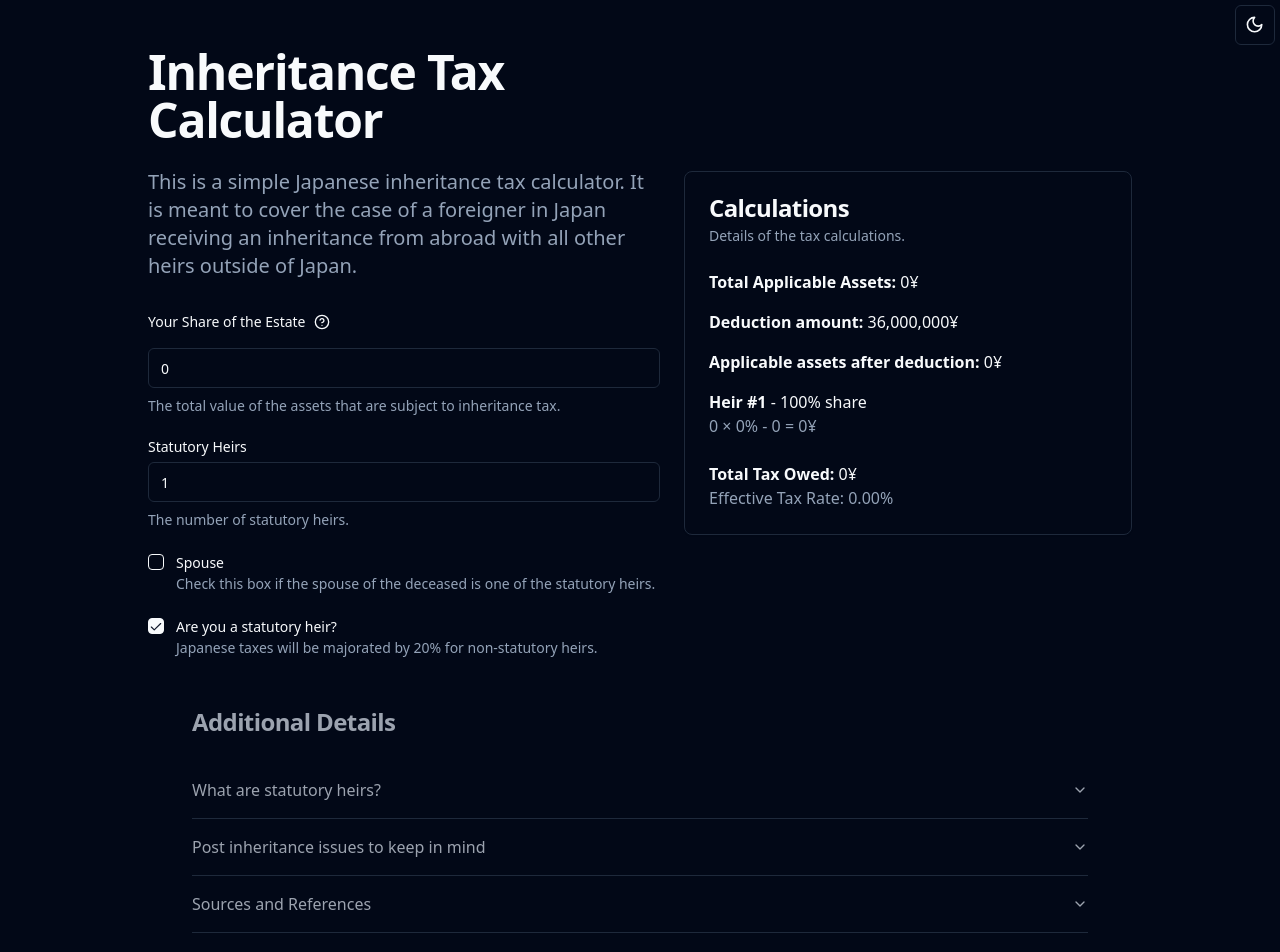
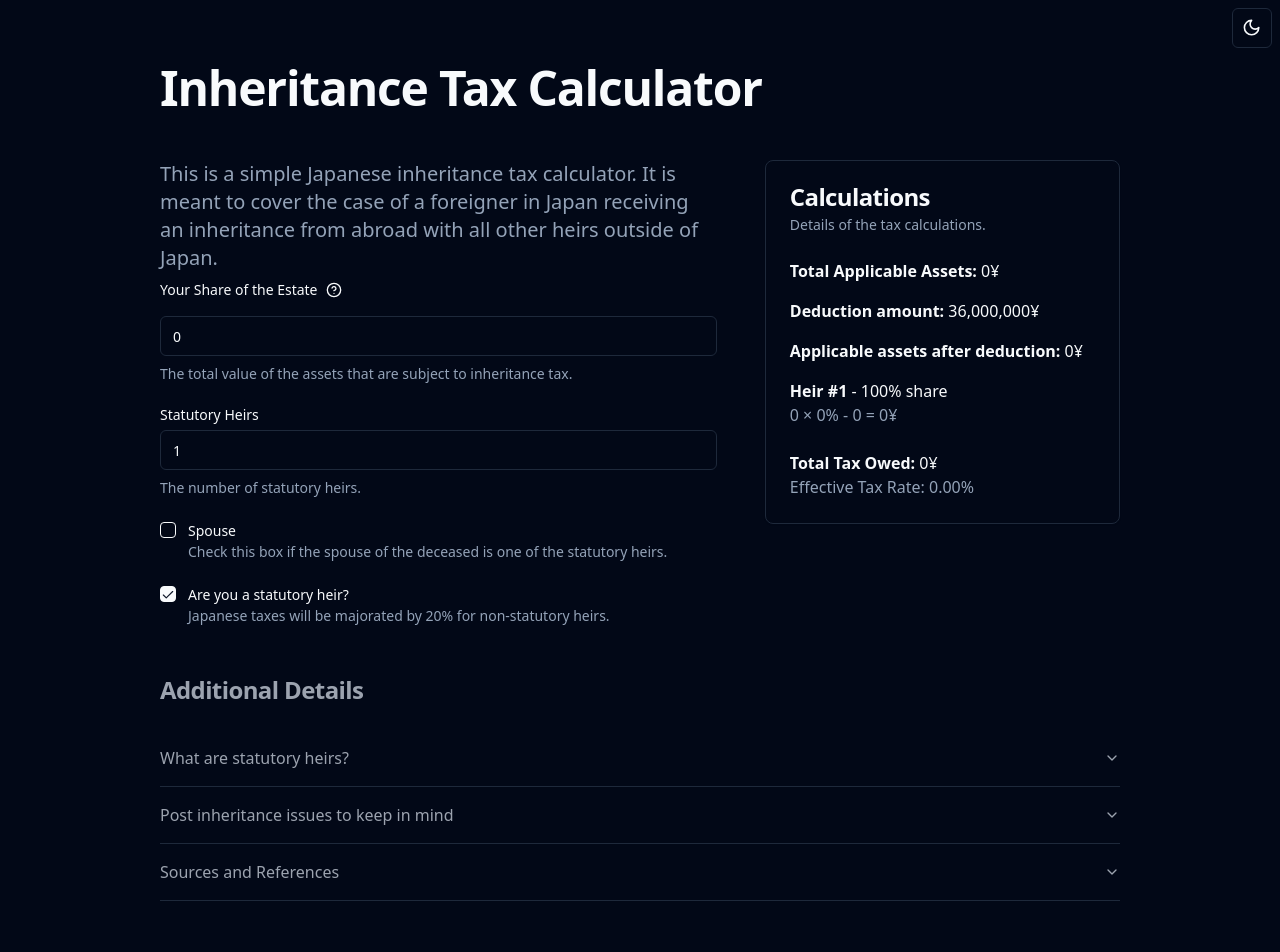
Before and after one commit to w00kie/jpn-inheritance-tax, a React (Vite) app: page / in a window 1280 px wide. Shown: the top 952 px of the page. Built offline with nearby package versions, Linux system fonts and the light colour scheme.

Commit message:
improve columns layout

```diff
--- a/index.html
+++ b/index.html
@@ -1,5 +1,5 @@
 <!DOCTYPE html>
-<html lang="en">
+<html lang="en" class="h-full">
   <head>
     <meta charset="UTF-8" />
     <meta name="viewport" content="width=device-width, initial-scale=1.0" />
@@ -35,8 +35,8 @@
     />
     <meta property="og:type" content="product" />
   </head>
-  <body>
-    <div id="root"></div>
+  <body class="h-full">
+    <div id="root" class="h-full"></div>
     <script type="module" src="/src/main.tsx"></script>
     <!-- Buy me a coffee -->
     <script
--- a/src/App.tsx
+++ b/src/App.tsx
@@ -30,13 +30,15 @@ function App() {
 
   return (
     <ThemeProvider defaultTheme="dark" storageKey="vite-ui-theme">
-      <main className="relative min-h-screen w-full">
-        <header style={{ position: "fixed", top: 5, right: 5 }}>
+      <header className="fixed top-2 right-2">
         <ModeToggle />
       </header>
-        <section className="flex flex-col md:flex-row items-center justify-center gap-6 px-6 pt-12 pb-6">
-          <div className="flex-1 md:w-2/3 md:max-w-lg space-y-6">
+      <main className="xl:w-5/6 lg:max-w-5xl md:mx-auto p-4 pt-12">
+        <div className="grid grid-cols-1 md:grid-cols-5 gap-4">
+          <section id="title" className="md:col-span-5 p-4">
             <TypographyH1>Inheritance Tax Calculator</TypographyH1>
+          </section>
+          <section id="inputs" className="md:col-span-3 p-4 flex flex-col">
             <TypographyLead>
               This is a simple Japanese inheritance tax calculator. It is meant
               to cover the case of a foreigner in Japan receiving an inheritance
@@ -57,7 +59,7 @@ function App() {
                         foreigner living outside Japan, this will be the value
                         of:
                       </p>
-                      <ul className="list-disc list-outside ml-4" role="list">
+                      <ul className="list-disc list-outside ml-4">
                         <li>
                           all assets inherited by the Japan-resident heir
                           (assuming they are an "unlimited taxpayer" for
@@ -97,21 +99,24 @@ function App() {
                 />
               </form>
             </Form>
-          </div>
-          <div className="flex-1 w-full md:max-w-md space-y-6">
+          </section>
+          <section id="calculation" className="md:col-span-2 p-4">
             <CalculationCard form={form} />
-          </div>
           </section>
-        <section className="flex flex-col items-center justify-center px-6 py-6 text-gray-500 dark:text-gray-400 pb-16">
+          <section
+            id="additional-details"
+            className="md:col-span-5 p-4 text-gray-500 dark:text-gray-400 pb-16"
+          >
             <DetailsCard />
           </section>
-        <footer className="absolute block inset-x-0 bottom-0 pb-4 text-center text-muted-foreground">
+        </div>
+      </main>
+      <footer className="sticky top-[100vh] pb-4 text-center text-muted-foreground">
         <p>
           Made with ❤️ by{" "}
           <a href="https://github.com/w00kie">François Rejeté</a> in 🇯🇵
         </p>
       </footer>
-      </main>
     </ThemeProvider>
   );
 }
--- a/src/components/calculation-card.tsx
+++ b/src/components/calculation-card.tsx
@@ -1,4 +1,3 @@
-import { cn } from "@/utils";
 import { UseFormReturn } from "react-hook-form";
 import { z } from "zod";
 import { formSchema } from "@/App";
@@ -10,7 +9,7 @@ import {
   CardHeader,
   CardTitle,
 } from "@/components/ui/card";
-import { applyTaxRate, TaxInfo, floorToZero } from "@/utils";
+import { applyTaxRate, TaxInfo, floorToZero, cn } from "@/utils";
 
 interface CalculationCardProps extends React.ComponentProps<typeof Card> {
   form: UseFormReturn<z.infer<typeof formSchema>>;
@@ -72,7 +71,7 @@ export function CalculationCard({
   className,
   form,
   ...props
-}: CalculationCardProps) {
+}: Readonly<CalculationCardProps>) {
   let totalApplicableAssets = form.watch("totalApplicableAssets") * 1;
   let deduction = form.watch("numberOfStatutoryHeirs") * 6_000_000 + 30_000_000;
   let estateAfterDeduction = floorToZero(totalApplicableAssets - deduction);
--- a/src/components/details.tsx
+++ b/src/components/details.tsx
@@ -8,7 +8,7 @@ import { TypographyH3 } from "./typography";
 
 export const DetailsCard = () => {
   return (
-    <div className="w-full md:max-w-4xl space-y-6">
+    <div className="w-full space-y-6">
       <TypographyH3>Additional Details</TypographyH3>
       <Accordion type="multiple">
         <AccordionItem value="statutory-heirs">
@@ -38,7 +38,7 @@ export const DetailsCard = () => {
                 className="text-blue-600 dark:text-blue-500 underline hover:no-underline"
               >
                 this Japanese webpage
-              </a>
+              </a>{" "}
               that lists 52 different patterns of statutory heirs and their
               standard distribution of assets.
             </p>
```
Lines whose indentation alone changed are shown as unchanged.
